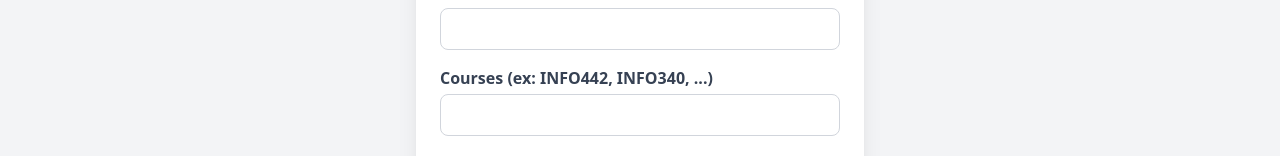
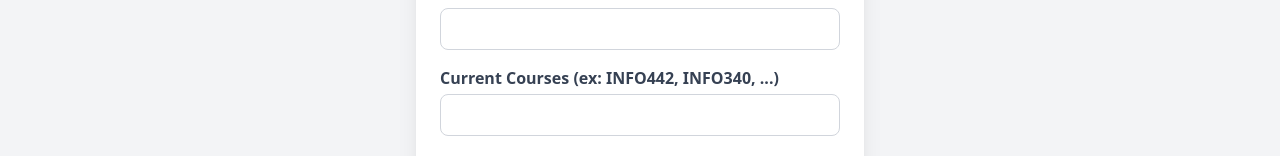
Before and after one commit to INFO442C-WIN2024/Group-5, a React (Vite) app: page /profile in a window 1280 px wide. Shown: the part 747-903 px from the top of the page. Built offline with nearby package versions, Linux system fonts and the light colour scheme; no server answers; the database is empty.

Commit message:
profile css slight modification

```diff
--- a/src/Profile.jsx
+++ b/src/Profile.jsx
@@ -137,7 +137,7 @@ function Profile() {
           </div>
 
           <div className="mt-4">
-            <label className="block text-gray-700 font-semibold mb-1">Courses (ex: INFO442, INFO340, ...)</label>
+            <label className="block text-gray-700 font-semibold mb-1">Current Courses (ex: INFO442, INFO340, ...)</label>
             <input type="text" name="courses" value={profile.courses.join(", ")} onChange={handleCoursesChange} disabled={!isEditing}
                   className="w-full p-2 border border-gray-300 rounded-lg focus:outline-none focus:ring-2 focus:ring-blue-500"/>
           </div>
```
